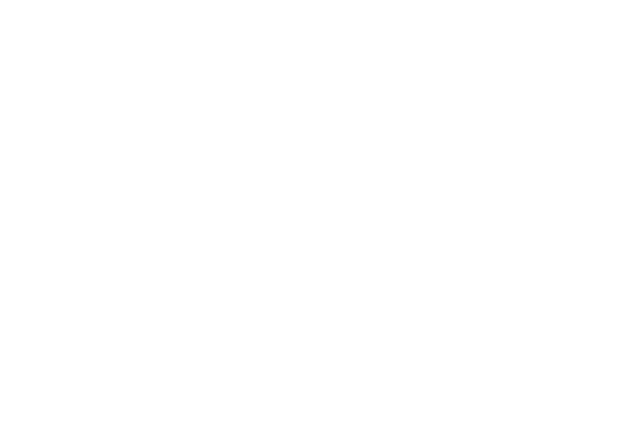
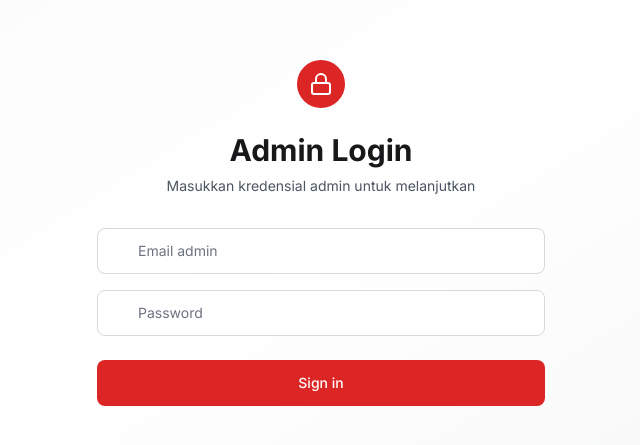
Before and after one commit to wahyujhoo17/Atsaka, a React (Vite) app: page /sn-admin/login in a window 1280 px wide. Before the commit this address had no page. Shown: the part 167-612 px from the top of the page, without its empty margins (319-959 px from the left). Built offline with nearby package versions, Linux system fonts and the light colour scheme.

Commit message:
refactor: update admin routes to use '/sn-admin' prefix for consistency

```diff
--- a/src/App.tsx
+++ b/src/App.tsx
@@ -19,9 +19,9 @@
         <div className="min-h-screen flex flex-col bg-white dark:bg-gray-900 transition-colors">
           <Routes>
             {/* Admin routes without navbar/footer */}
-            <Route path="/admin/login" element={<AdminLoginPage />} />
+            <Route path="/sn-admin/login" element={<AdminLoginPage />} />
             <Route
-              path="/admin"
+              path="/sn-admin"
               element={
                 <ProtectedRoute>
                   <AdminPage />
--- a/src/components/common/ProtectedRoute.tsx
+++ b/src/components/common/ProtectedRoute.tsx
@@ -50,7 +50,7 @@
   }
 
   if (!isAuthenticated) {
-    return <Navigate to="/admin/login" replace />;
+    return <Navigate to="/sn-admin/login" replace />;
   }
 
   return <>{children}</>;
--- a/src/pages/AdminLoginPage.tsx
+++ b/src/pages/AdminLoginPage.tsx
@@ -17,7 +17,7 @@
 
     try {
       await api.login(email, password);
-      navigate("/admin");
+      navigate("/sn-admin");
     } catch (err: any) {
       setError(err.message || "Login failed");
     } finally {
--- a/src/pages/AdminPage.tsx
+++ b/src/pages/AdminPage.tsx
@@ -71,7 +71,7 @@
   useEffect(() => {
     const token = localStorage.getItem("auth_token");
     if (!token) {
-      navigate("/admin-login");
+      navigate("/sn-admin/login");
       return;
     }
     // Fetch categories first for product dropdown
@@ -110,7 +110,7 @@
 
   const handleLogout = () => {
     api.logout();
-    navigate("/admin-login");
+    navigate("/sn-admin/login");
   };
 
   const handleAdd = () => {
```
